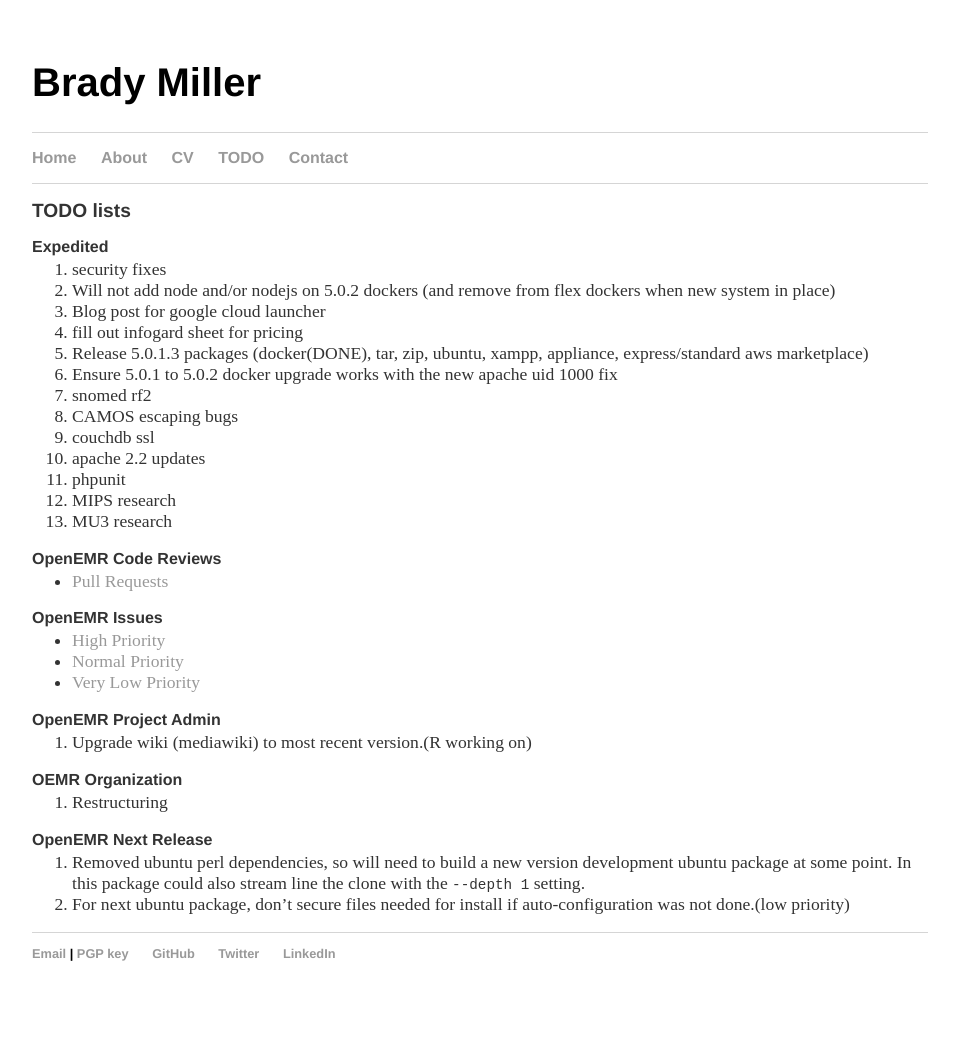
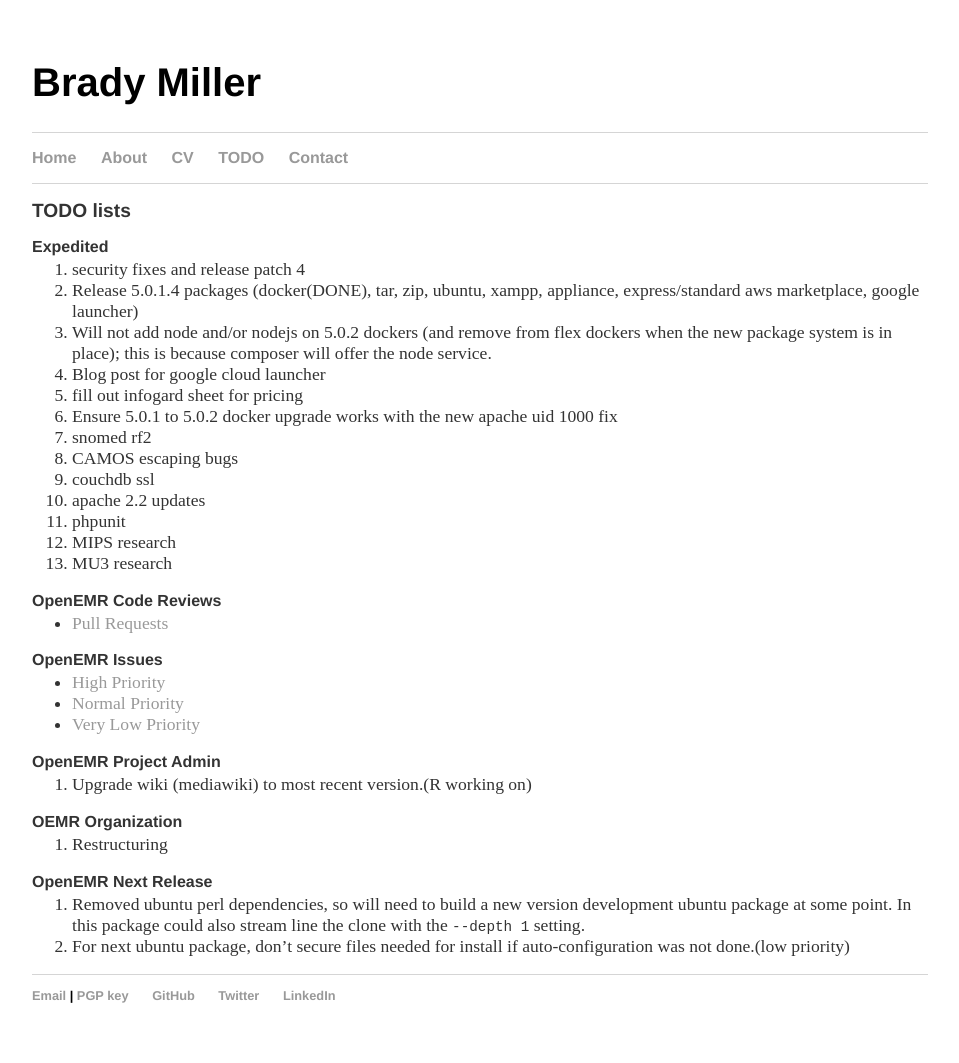
Before and after one commit to bradymiller/bradymiller.github.io, a Jekyll site: the page built from todo/index.md, in a window 1280 px wide. Shown: the whole page, without its empty margins (160-1119 px from the left). Built offline with Jekyll 4.4.1, drawn with Linux system fonts in a browser that asks for light colours; our own code applies the rules of GitHub Pages for plain Markdown files; before the commit the page ends 1021 px from its top, so only the background shows below that.

Commit message:
Update index.md

```diff
--- a/todo/index.md
+++ b/todo/index.md
@@ -4,11 +4,11 @@
 ## TODO lists
 
 ### Expedited
-1. security fixes
-1. Will not add node and/or nodejs on 5.0.2 dockers (and remove from flex dockers when new system in place)
+1. security fixes and release patch 4
+1. Release 5.0.1.4 packages (docker(DONE), tar, zip, ubuntu, xampp, appliance, express/standard aws marketplace, google launcher)
+1. Will not add node and/or nodejs on 5.0.2 dockers (and remove from flex dockers when the new package system is in place); this is because composer will offer the node service.
 1. Blog post for google cloud launcher
 1. fill out infogard sheet for pricing
-1. Release 5.0.1.3 packages (docker(DONE), tar, zip, ubuntu, xampp, appliance, express/standard aws marketplace)
 1. Ensure 5.0.1 to 5.0.2 docker upgrade works with the new apache uid 1000 fix
 1. snomed rf2
 1. CAMOS escaping bugs
```
